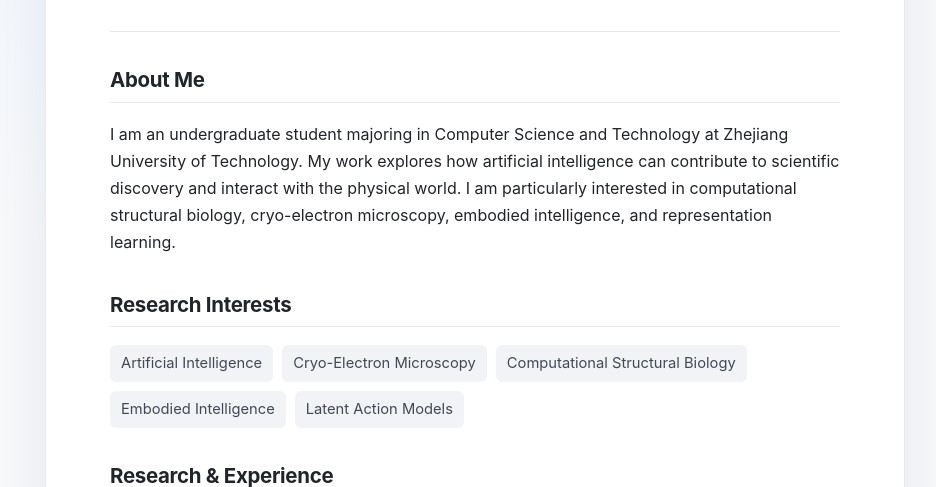
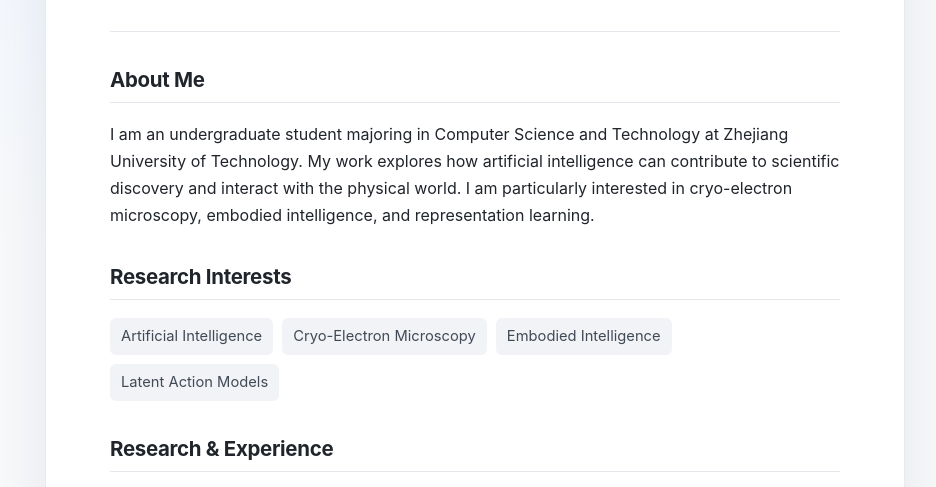
Before and after one commit to lyn6412/lyn6412.github.io, a plain HTML site: page index.html in a window 1280 px wide. Shown: the part 264-751 px from the top of the page, without its empty margins (165-1101 px from the left). Drawn offline with Linux system fonts and the light colour scheme.

Commit message:
Update index.html
Update research interests

```diff
--- a/index.html
+++ b/index.html
@@ -32,9 +32,7 @@
           I am an undergraduate student majoring in Computer Science and Technology
           at Zhejiang University of Technology. My work explores how artificial
           intelligence can contribute to scientific discovery and interact with the
-          physical world. I am particularly interested in computational structural
-          biology, cryo-electron microscopy, embodied intelligence, and representation
-          learning.
+          physical world. I am particularly interested in cryo-electron microscopy, embodied intelligence, and representation learning.
         </p>
       </section>
 
@@ -43,7 +41,6 @@
         <div class="interest-list" aria-label="Research interests">
           <span>Artificial Intelligence</span>
           <span>Cryo-Electron Microscopy</span>
-          <span>Computational Structural Biology</span>
           <span>Embodied Intelligence</span>
           <span>Latent Action Models</span>
         </div>
```
